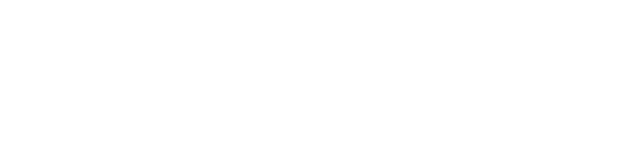
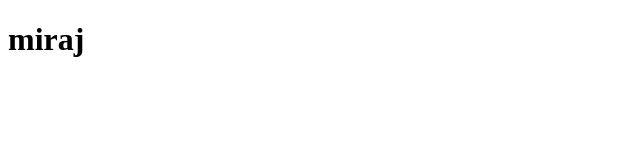
Before and after one commit to miraj2210/coffee-shop, a plain HTML site: page coffeeshop/index.html in a window 1280 px wide. Shown: the whole page, without its empty margins (0-640 px from the left). Drawn offline with Linux system fonts and the light colour scheme.

Commit message:
add h1 tag with name

```diff
--- a/coffeeshop/index.html
+++ b/coffeeshop/index.html
@@ -6,6 +6,7 @@
     <title>coffee-shop</title>
 </head>
 <body>
+    <h1>miraj</h1>
 
 </body>
 </html>
```
